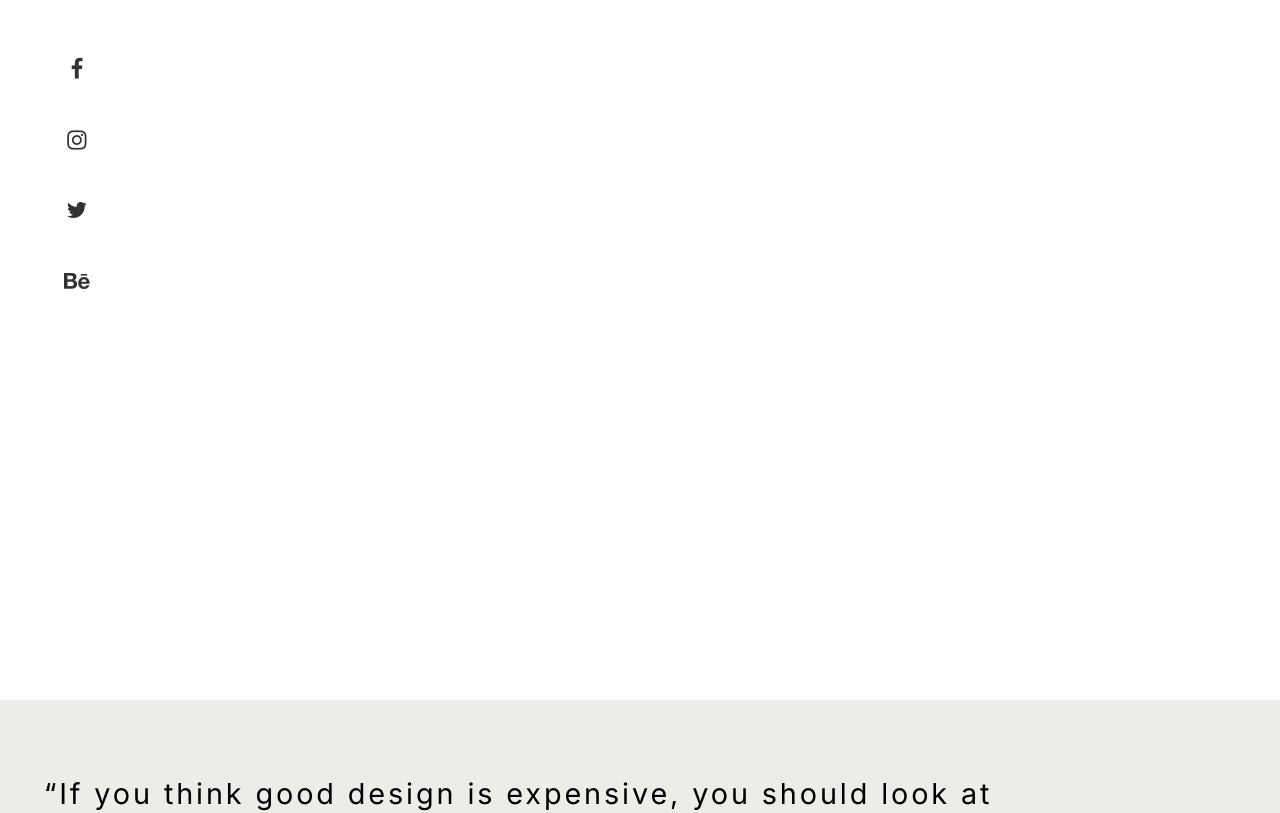
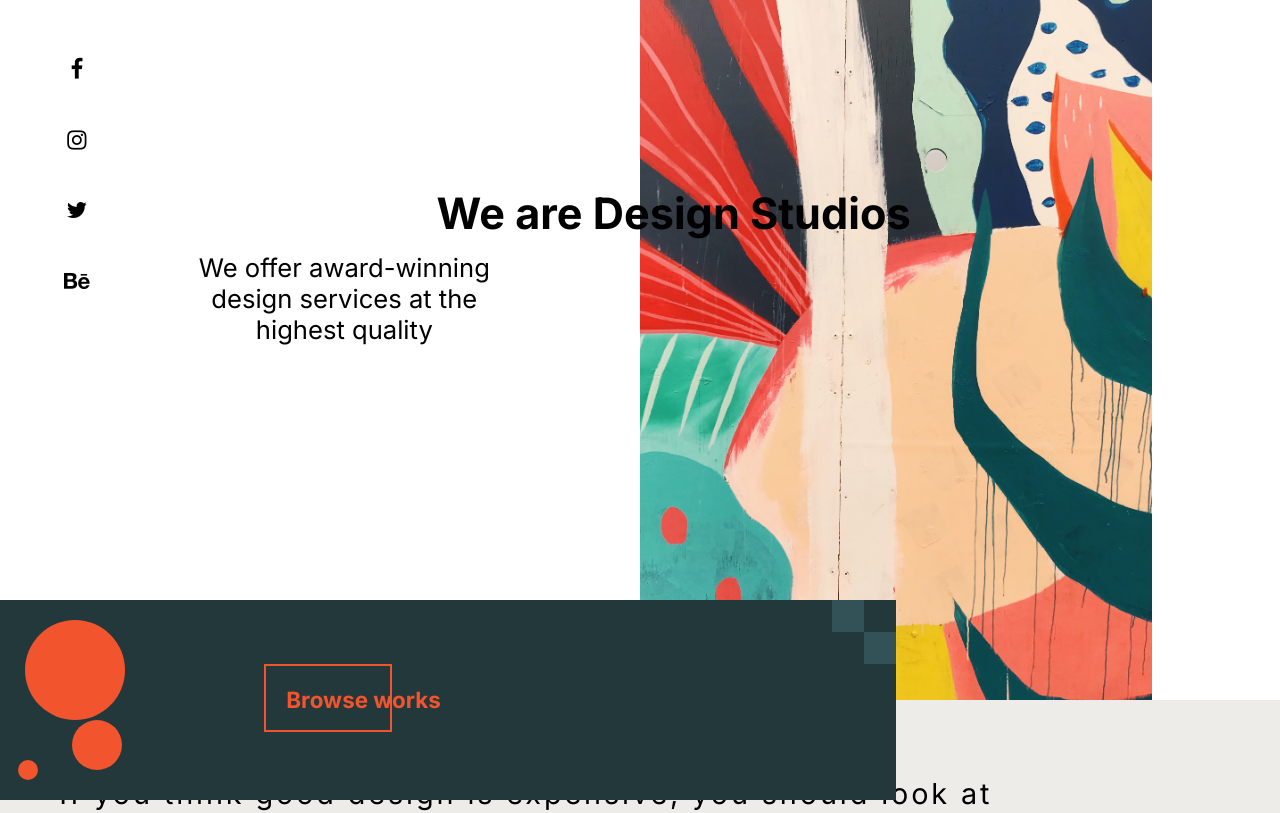
Before and after one commit to alfredasare/drvmroll-design-portfolio, a React (Create React App) app: page / in a window 1280 px wide. Shown: the part 200-1013 px from the top of the page. Built offline with nearby package versions, Linux system fonts and the light colour scheme.

Commit message:
Laying out landing page

```diff
--- /dev/null
+++ b/src/components/landing-lower-section/landing-lower-section.component.jsx
@@ -0,0 +1,29 @@
+import React from "react";
+import './landing-lower-section.styles';
+import {
+    BlockOne, BlockTwo,
+    BrowseWorks,
+    LandingFooter,
+    LargeCircle,
+    MediumCircle,
+    SmallCircle
+} from "./landing-lower-section.styles";
+
+const LandingLowerSection = () => {
+
+    return (
+        <LandingFooter>
+
+            <LargeCircle />
+            <MediumCircle />
+            <SmallCircle />
+            <BrowseWorks>
+                Browse works
+            </BrowseWorks>
+            <BlockOne />
+            <BlockTwo />
+        </LandingFooter>
+    );
+};
+
+export default LandingLowerSection;
--- /dev/null
+++ b/src/components/landing-lower-section/landing-lower-section.styles.jsx
@@ -0,0 +1,81 @@
+import styled, {css} from "styled-components";
+import {portlandOrange, typeScale} from "../../utils";
+import {Link} from "react-router-dom";
+
+export const LandingFooter = styled.section`
+  width: 70%;
+  background: #23383B;
+  display: flex;
+  height: 200px;
+  position: relative;
+  top: 16%;
+  padding-left: 25px;
+`;
+
+export const LargeCircle = styled.div`
+  height: 100px;
+  width: 100px;
+  border-radius: 50%;
+  background-color: ${portlandOrange[100]};
+  position: absolute;
+  top: 10%;
+`;
+
+export const MediumCircle = styled.div`
+    height: 50px;
+    width: 50px;
+    border-radius: 50%;
+    background-color: ${portlandOrange[100]};
+    position: absolute;
+    top: 60%;
+    left: 8%;
+`;
+
+export const SmallCircle = styled.div`
+    height: 20px;
+    width: 20px;
+    border-radius: 50%;
+    background-color: ${portlandOrange[100]};
+    position: absolute;
+    top: 80%;
+    left: 2%;
+`;
+
+export const BrowseWorks = styled(Link)`
+  text-decoration: none;
+  font-size: ${typeScale.header3};
+  font-weight: bold;
+  align-self: center;
+  margin-left: 30%;
+  position: relative;
+  white-space: nowrap;
+  color: ${portlandOrange[100]};
+
+  &:before {
+    content: '';
+    position: absolute;
+    border: 2px solid ${portlandOrange[100]};
+    width: 83%;
+    height: 3em;
+    top: -1em;
+    left: -1em;
+  }
+`;
+
+const Block = css`
+  position: absolute;
+  background-color: #335257;
+  width: 2em;
+  height: 2em;
+`;
+
+export const BlockOne = styled.div`
+  ${Block};
+  right: 2em;
+`
+
+export const BlockTwo = styled.div`
+  ${Block};
+  right: 0;
+  top: 2em;
+`
--- /dev/null
+++ b/src/components/landing-main-bg/landing-main-bg.component.jsx
@@ -0,0 +1,12 @@
+import React from "react";
+import './landing-main-bg.styles';
+import {MainBg} from "./landing-main-bg.styles";
+
+const LandingMainBg = () => {
+
+    return (
+        <MainBg />
+    );
+};
+
+export default LandingMainBg;
--- /dev/null
+++ b/src/components/landing-main-bg/landing-main-bg.styles.jsx
@@ -0,0 +1,18 @@
+import styled from "styled-components";
+
+export const MainBg = styled.div`
+  position: absolute;
+  right: 10%;
+  width: 40%;
+  height: 900px;
+  z-index: -1;
+  background-image: url(${require("../../assets/images/socialcut-unsplash.jpg")});
+  background-size:     cover;
+  background-repeat:   no-repeat;
+  background-position: center center;
+
+  @media screen and (max-width: 550px) {
+    right: 0;
+    height: 700px;
+  }
+`;
--- a/src/components/landing-social-icons/landing-social-icons.styles.jsx
+++ b/src/components/landing-social-icons/landing-social-icons.styles.jsx
@@ -1,5 +1,5 @@
 import styled from "styled-components";
-import {typeScale} from "../../utils";
+import {portlandOrange, typeScale} from "../../utils";
 
 export const Social = styled.ul`
     position: absolute;
@@ -30,10 +30,9 @@ export const LandingSocialLinks = styled.li`
    list-style-type: none;
    cursor: pointer;
    font-size: ${typeScale.header3};
-   opacity: .8;
-   transition: color 0.3s ease-in;
+   transition: color 0.1s ease-in;
 
    &:hover {
-    opacity: 1.0;
+    color: ${portlandOrange[100]};
    }
 `;
--- a/src/components/landing/landing.component.jsx
+++ b/src/components/landing/landing.component.jsx
@@ -1,13 +1,26 @@
 import React from "react";
 import './landing.styles';
-import {HeaderContainer} from "./landing.styles";
+import {HeaderContainer, MainContent, MainContentHeading, MainContentParagraph} from "./landing.styles";
 import LandingSocialIcons from "../landing-social-icons/landing-social-icons.component";
+import LandingMainBg from "../landing-main-bg/landing-main-bg.component";
+import LandingLowerSection from "../landing-lower-section/landing-lower-section.component";
+
 
 const Landing = () => {
 
     return (
         <HeaderContainer>
             <LandingSocialIcons />
+            <LandingMainBg />
+            <MainContent>
+                <MainContentHeading>
+                    We are Design Studios
+                </MainContentHeading>
+                <MainContentParagraph>
+                    We offer award-winning design services at the highest quality
+                </MainContentParagraph>
+            </MainContent>
+            <LandingLowerSection />
         </HeaderContainer>
     );
 };
--- a/src/components/landing/landing.styles.jsx
+++ b/src/components/landing/landing.styles.jsx
@@ -1,5 +1,26 @@
 import styled from "styled-components";
+import {typeScale} from "../../utils";
 
 export const HeaderContainer = styled.header`
     height: 100vh;
 `;
+
+export const MainContent = styled.div`
+  padding: 19em 4em 7em 6em;
+  font-size: .9em;
+  line-height: 1.5em;
+  margin-left: 3%;
+
+
+`;
+
+export const MainContentHeading = styled.h1`
+  font-size: 3.0em;
+`;
+
+export const MainContentParagraph = styled.p`
+  font-size: ${typeScale.header2};
+  width: 30%;
+  margin-left: 5%;
+  line-height: 1.2em;
+`;
```
Also changed, not shown: src/assets/images/socialcut-unsplash.jpg (added), 1 other file (tests, documents, lock files or other folders).
